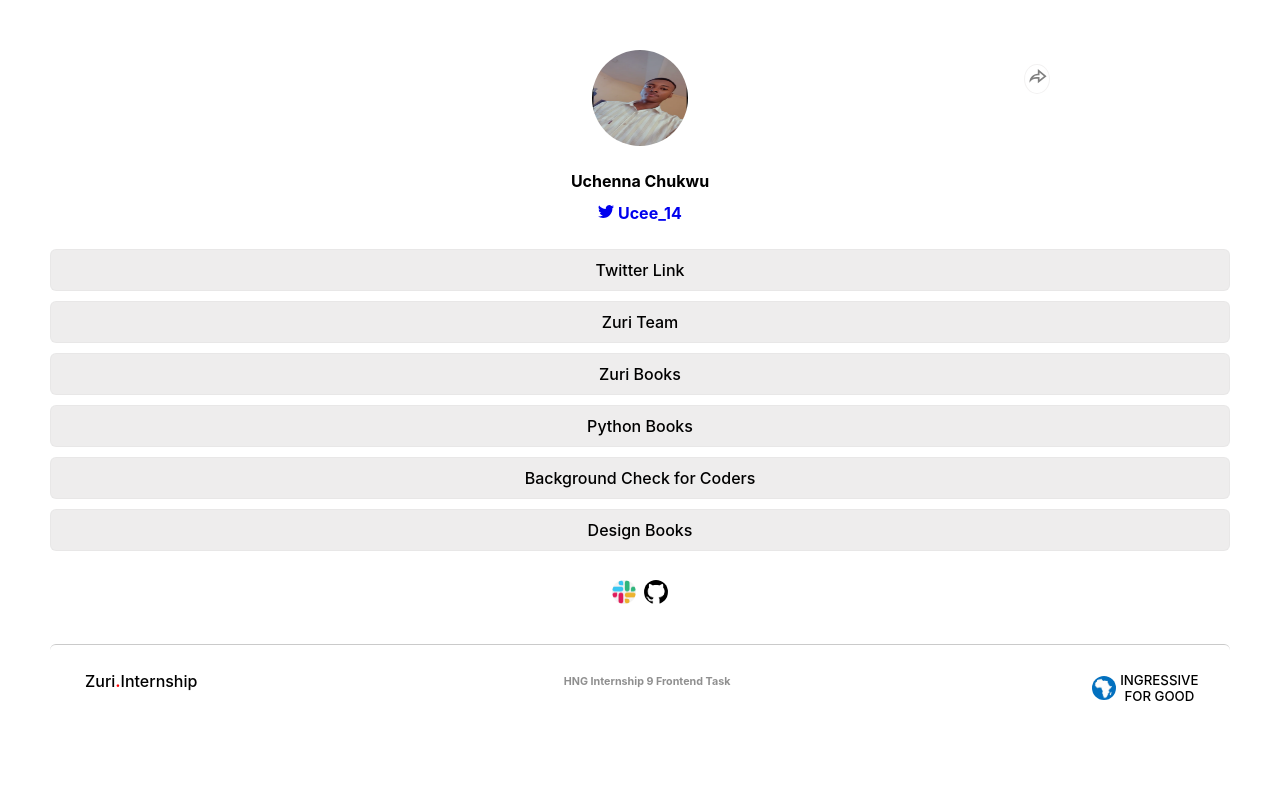
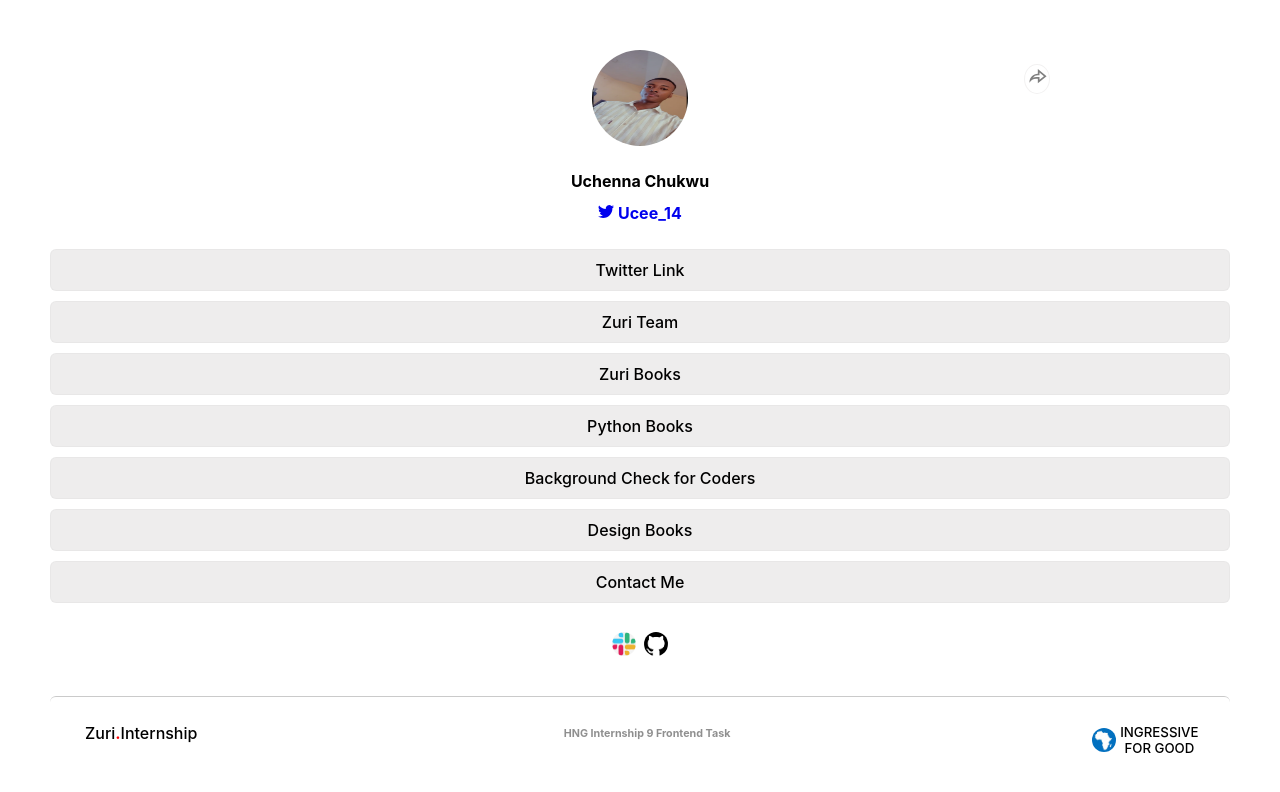
Before and after one commit to Yhucee14/zuri-one, a React (Create React App) app: page / in a window 1280 px wide. Shown: the top 792 px of the page. Built offline with nearby package versions, Linux system fonts and the light colour scheme.

Commit message:
feat: Added a new anchor tag named

```diff
--- a/src/components/Button-links/Button.js
+++ b/src/components/Button-links/Button.js
@@ -11,6 +11,7 @@
         <a href='https://books.zuri.team/python-for-beginners?ref_id=<Ucee>' id='book_python' title="The HNG basic coding 1.0 gives you the best fundamental knowledge in demand.With a fair price of $4.99, starting your tech journey with this book certainly gives you an advantage.">Python Books</a>
         <a href='https://background.zuri.team/' id='pitch' title="This gives you access to the best potential employees by conducting a thorough and intricate background check on their past endeavours.">Background Check for Coders</a>
         <a href='https://books.zuri.team/design-rules' id='book_design' title="The free design book offers you the best design knowledge in demand for absolutely no cost.">Design Books </a>
+        <a href='https://books.zuri.team/design-rules' id='contact' title="Click here to Contact Me.">Contact Me </a>
 
         <div>
 
```
